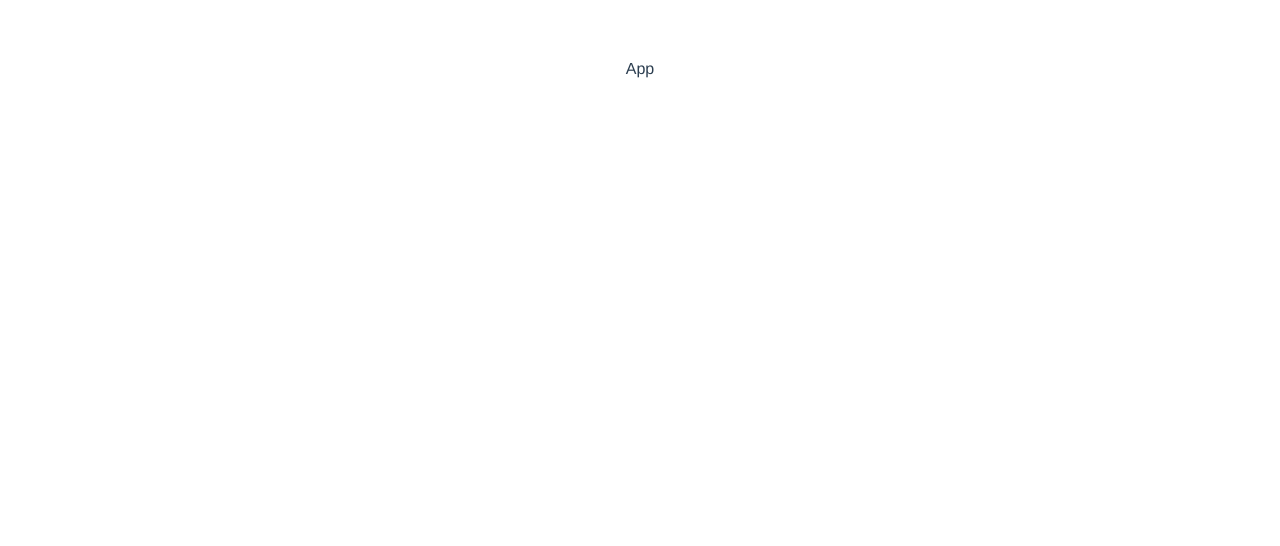
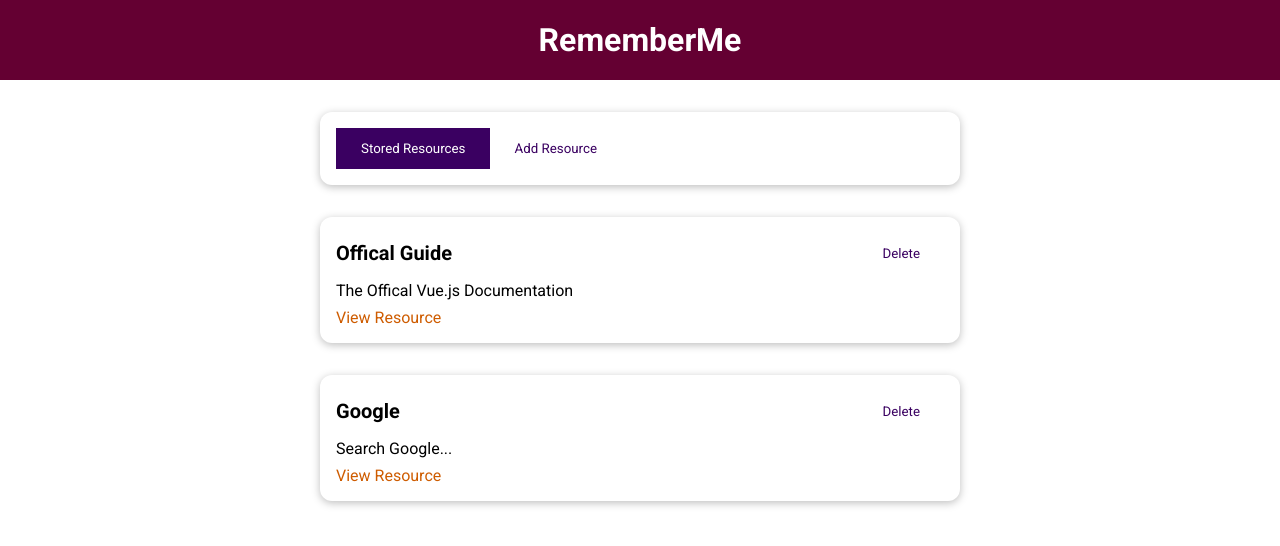
Before and after one commit to subashpenneru/Subash-Vue-Practice, a Vue app: page / in a window 1280 px wide. Shown: the top 546 px of the page. Built offline with nearby package versions, Linux system fonts and the light colour scheme.

Commit message:
resource prj done

```diff
--- a/package.json
+++ b/package.json
@@ -10,6 +10,7 @@
   },
   "dependencies": {
     "core-js": "^3.6.5",
+    "uuid": "^8.3.2",
     "vue": "^3.0.0"
   },
   "devDependencies": {
--- a/src/App.vue
+++ b/src/App.vue
@@ -1,20 +1,33 @@
 <template>
-  <div>App</div>
+  <TheHeader title="RememberMe" />
+  <TheResources />
 </template>
 
 <script>
+import TheResources from './components/learning-resources/TheResources.vue';
+import TheHeader from './components/layouts/TheHeader.vue';
+
 export default {
   name: 'App',
+  components: {
+    TheHeader,
+    TheResources
+  }
 };
 </script>
 
 <style lang="scss">
-#app {
-  font-family: Avenir, Helvetica, Arial, sans-serif;
-  -webkit-font-smoothing: antialiased;
-  -moz-osx-font-smoothing: grayscale;
-  text-align: center;
-  color: #2c3e50;
-  margin-top: 60px;
+@import url('https://fonts.googleapis.com/css2?family=Roboto:wght@400;700&display=swap');
+
+* {
+  box-sizing: border-box;
+}
+
+html {
+  font-family: 'Roboto', sans-serif;
+}
+
+body {
+  margin: 0;
 }
 </style>
--- /dev/null
+++ b/src/components/UI/BaseButton.vue
@@ -0,0 +1,39 @@
+<template>
+  <button :class="mode">
+    <slot></slot>
+  </button>
+</template>
+
+<script>
+export default {
+  props: ['mode']
+};
+</script>
+
+<style scoped>
+button {
+  padding: 0.75rem 1.5rem;
+  font-family: inherit;
+  background-color: #3a0061;
+  border: 1px solid #3a0061;
+  color: white;
+  cursor: pointer;
+}
+
+button:hover,
+button:active {
+  background-color: #270041;
+  border-color: #270041;
+}
+
+.flat {
+  background-color: transparent;
+  color: #3a0061;
+  border: none;
+}
+
+.flat:hover,
+.flat:active {
+  background-color: #edd2ff;
+}
+</style>
--- /dev/null
+++ b/src/components/UI/BaseCard.vue
@@ -0,0 +1,15 @@
+<template>
+  <div>
+    <slot></slot>
+  </div>
+</template>
+
+<style scoped>
+div {
+  border-radius: 12px;
+  box-shadow: 0 2px 8px rgba(0, 0, 0, 0.26);
+  padding: 1rem;
+  margin: 2rem auto;
+  max-width: 40rem;
+}
+</style>
--- /dev/null
+++ b/src/components/UI/BaseDialog.vue
@@ -0,0 +1,87 @@
+<template>
+  <teleport to="body">
+    <div @click="$emit('close')"></div>
+    <dialog open>
+      <header>
+        <slot name="header">
+          <h2>{{ title }}</h2>
+        </slot>
+      </header>
+      <section>
+        <slot></slot>
+      </section>
+      <menu>
+        <slot name="actions">
+          <base-button @click="('close')">Close</base-button>
+        </slot>
+      </menu>
+    </dialog>
+  </teleport>
+</template>
+
+<script>
+export default {
+  props: {
+    title: {
+      type: String,
+      required: false
+    }
+  },
+  emits: ['close']
+};
+</script>
+
+<style scoped>
+div {
+  position: fixed;
+  top: 0;
+  left: 0;
+  height: 100vh;
+  width: 100%;
+  background-color: rgba(0, 0, 0, 0.75);
+  z-index: 10;
+}
+
+dialog {
+  position: fixed;
+  top: 20vh;
+  left: 10%;
+  width: 80%;
+  z-index: 100;
+  border-radius: 12px;
+  border: none;
+  box-shadow: 0 2px 8px rgba(0, 0, 0, 0.26);
+  padding: 0;
+  margin: 0;
+  overflow: hidden;
+}
+
+header {
+  background-color: #3a0061;
+  color: white;
+  width: 100%;
+  padding: 1rem;
+}
+
+header h2 {
+  margin: 0;
+}
+
+section {
+  padding: 1rem;
+}
+
+menu {
+  padding: 1rem;
+  display: flex;
+  justify-content: flex-end;
+  margin: 0;
+}
+
+@media (min-width: 768px) {
+  dialog {
+    left: calc(50% - 20rem);
+    width: 40rem;
+  }
+}
+</style>
--- /dev/null
+++ b/src/components/layouts/TheHeader.vue
@@ -0,0 +1,27 @@
+<template>
+  <header>
+    <h1>{{ title }}</h1>
+  </header>
+</template>
+
+<script>
+export default {
+  props: ['title']
+};
+</script>
+
+<style scoped>
+header {
+  width: 100%;
+  height: 5rem;
+  background-color: #640032;
+  display: flex;
+  justify-content: center;
+  align-items: center;
+}
+
+header h1 {
+  color: white;
+  margin: 0;
+}
+</style>
--- /dev/null
+++ b/src/components/learning-resources/AddResource.vue
@@ -0,0 +1,96 @@
+<template>
+  <base-dialog v-if="!inpIsValid" title="Invalid Input" @close="confirmError">
+    <template #default>
+      <p>
+        Please check all inputs and make sure you enter at least a few
+        characters in to each input field
+      </p>
+    </template>
+    <template #actions>
+      <base-button @click="confirmError">Okay</base-button>
+    </template>
+  </base-dialog>
+  <base-card>
+    <form @submit.prevent="onSubmit">
+      <div class="form-control">
+        <label for="title">Title</label>
+        <input type="text" id="title" name="title" v-model="title" />
+      </div>
+      <div class="form-control">
+        <label for="desc">Description</label>
+        <textarea
+          name="desc"
+          id="desc"
+          v-model="description"
+          rows="3"
+        ></textarea>
+      </div>
+      <div class="form-control">
+        <label for="link">Link</label>
+        <input type="url" id="link" v-model="link" name="link" />
+      </div>
+      <div>
+        <base-button type="submit">Add Resource</base-button>
+      </div>
+    </form>
+  </base-card>
+</template>
+
+<script>
+export default {
+  inject: ['addResource'],
+  data() {
+    return {
+      title: '',
+      description: '',
+      link: '',
+      inpIsValid: true
+    };
+  },
+  methods: {
+    confirmError() {
+      this.inpIsValid = true;
+    },
+    onSubmit() {
+      if (
+        this.title.trim() === '' ||
+        this.description.trim() === '' ||
+        this.link.trim() === ''
+      ) {
+        this.inpIsValid = false;
+        return;
+      }
+
+      this.addResource(this.title, this.description, this.link);
+    }
+  }
+};
+</script>
+
+<style scoped>
+label {
+  font-weight: bold;
+  display: block;
+  margin-bottom: 0.5rem;
+}
+
+input,
+textarea {
+  display: block;
+  width: 100%;
+  font: inherit;
+  padding: 0.15rem;
+  border: 1px solid #ccc;
+}
+
+input:focus,
+textarea:focus {
+  outline: none;
+  border-color: #3a0061;
+  background-color: #f7ebff;
+}
+
+.form-control {
+  margin: 1rem 0;
+}
+</style>
--- /dev/null
+++ b/src/components/learning-resources/LearningResource.vue
@@ -0,0 +1,59 @@
+<template>
+  <li>
+    <base-card>
+      <header>
+        <h3>{{ resource.title }}</h3>
+        <base-button mode="flat" @click="onDelete">Delete</base-button>
+      </header>
+      <p>{{ resource.description }}</p>
+      <nav>
+        <a :href="resource.link" target="_blank">View Resource</a>
+      </nav>
+    </base-card>
+  </li>
+</template>
+
+<script>
+export default {
+  name: 'LearningResource',
+  props: ['resource'],
+  inject: ['deleteResource'],
+  methods: {
+    onDelete() {
+      this.deleteResource(this.resource.id);
+    }
+  }
+};
+</script>
+
+<style scoped>
+li {
+  margin: auto;
+  max-width: 40rem;
+}
+
+header {
+  display: flex;
+  justify-content: space-between;
+  align-items: center;
+}
+
+h3 {
+  font-size: 1.25rem;
+  margin: 0.5rem 0;
+}
+
+p {
+  margin: 0.5rem 0;
+}
+
+a {
+  text-decoration: none;
+  color: #ce5c00;
+}
+
+a:hover,
+a:active {
+  color: #c89300;
+}
+</style>
--- /dev/null
+++ b/src/components/learning-resources/StoredResources.vue
@@ -0,0 +1,31 @@
+<template>
+  <ul>
+    <learning-resource
+      v-for="res in resources"
+      :key="res.id"
+      :resource="res"
+    ></learning-resource>
+  </ul>
+</template>
+
+<script>
+import LearningResource from './LearningResource.vue';
+
+export default {
+  name: 'StoredResources',
+  components: {
+    LearningResource
+  },
+  inject: ['resources']
+};
+</script>
+
+<style scoped>
+ul {
+  list-style: none;
+  margin: 0;
+  padding: 0;
+  margin: auto;
+  max-width: 40rem;
+}
+</style>
--- /dev/null
+++ b/src/components/learning-resources/TheResources.vue
@@ -0,0 +1,84 @@
+<template>
+  <base-card>
+    <base-button
+      @click="setSelectedTab('stored-resources')"
+      :mode="storedResBtnMode"
+      >Stored Resources</base-button
+    >
+    <base-button @click="setSelectedTab('add-resource')" :mode="addResBtnMode"
+      >Add Resource</base-button
+    >
+  </base-card>
+  <keep-alive>
+    <component :is="selectedTab"></component>
+  </keep-alive>
+</template>
+
+<script>
+import { v4 } from 'uuid';
+
+import StoredResources from './StoredResources.vue';
+import AddResource from './AddResource.vue';
+
+export default {
+  components: {
+    StoredResources,
+    AddResource
+  },
+  data() {
+    return {
+      selectedTab: 'stored-resources',
+      storedResources: [
+        {
+          id: v4(),
+          title: 'Offical Guide',
+          description: 'The Offical Vue.js Documentation',
+          link: 'https://vuejs.org/'
+        },
+        {
+          id: v4(),
+          title: 'Google',
+          description: 'Search Google...',
+          link: 'https://google.com/'
+        }
+      ]
+    };
+  },
+  computed: {
+    storedResBtnMode() {
+      return this.selectedTab === 'stored-resources' ? null : 'flat';
+    },
+    addResBtnMode() {
+      return this.selectedTab === 'add-resource' ? null : 'flat';
+    }
+  },
+  provide() {
+    return {
+      resources: this.storedResources,
+      addResource: this.addResource,
+      deleteResource: this.deleteResource
+    };
+  },
+  methods: {
+    setSelectedTab(tab) {
+      this.selectedTab = tab;
+    },
+    addResource(title, description, link) {
+      const newResource = {
+        id: v4(),
+        title,
+        description,
+        link
+      };
+
+      this.storedResources.unshift(newResource);
+      this.selectedTab = 'stored-resources';
+    },
+    deleteResource(id) {
+      const index = this.storedResources.findIndex(res => res.id === id);
+
+      this.storedResources.splice(index, 1);
+    }
+  }
+};
+</script>
```
Also changed, not shown: src/main.js (+13 -3 lines), 1 other file (tests, documents, lock files or other folders).
